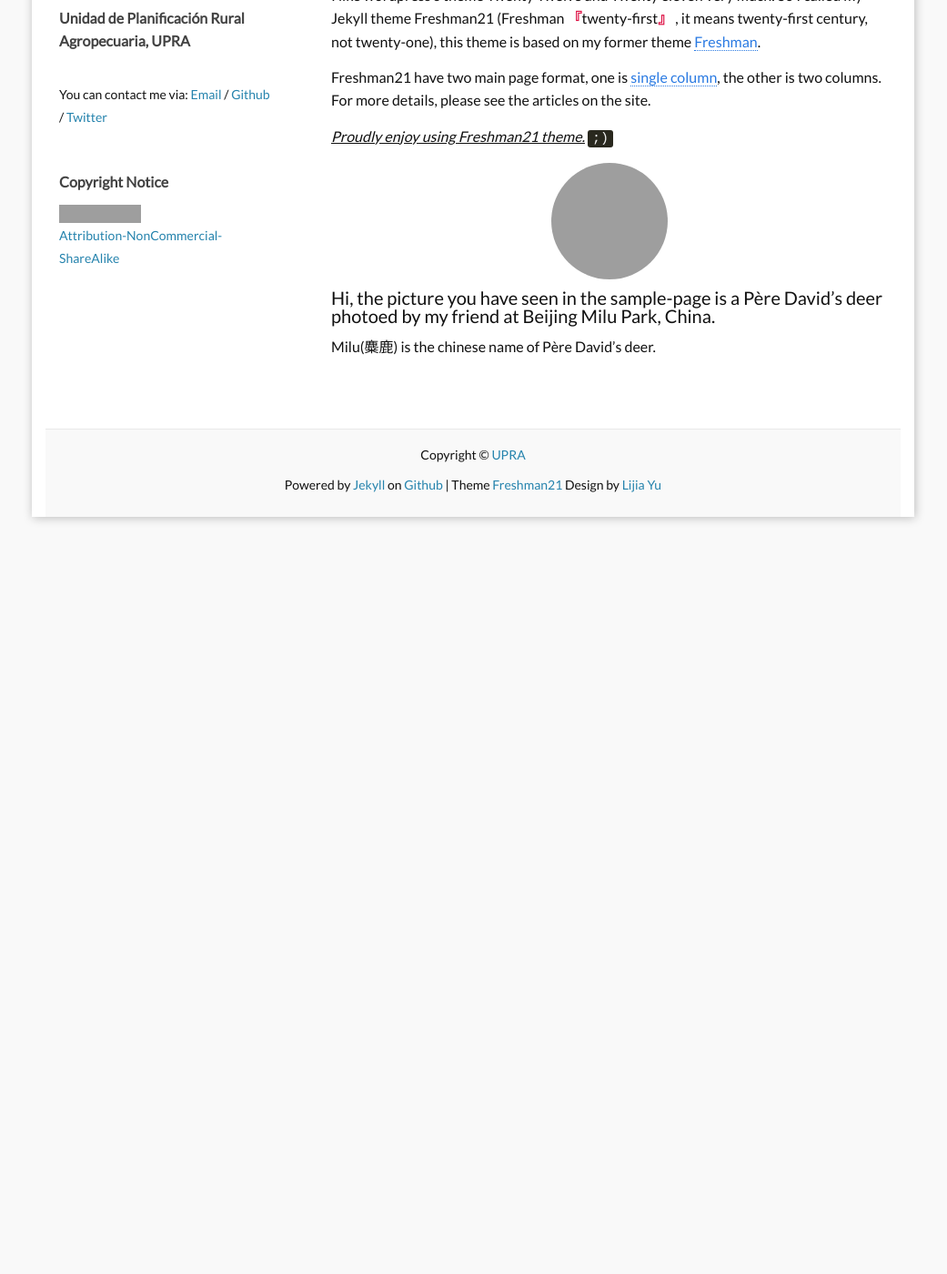
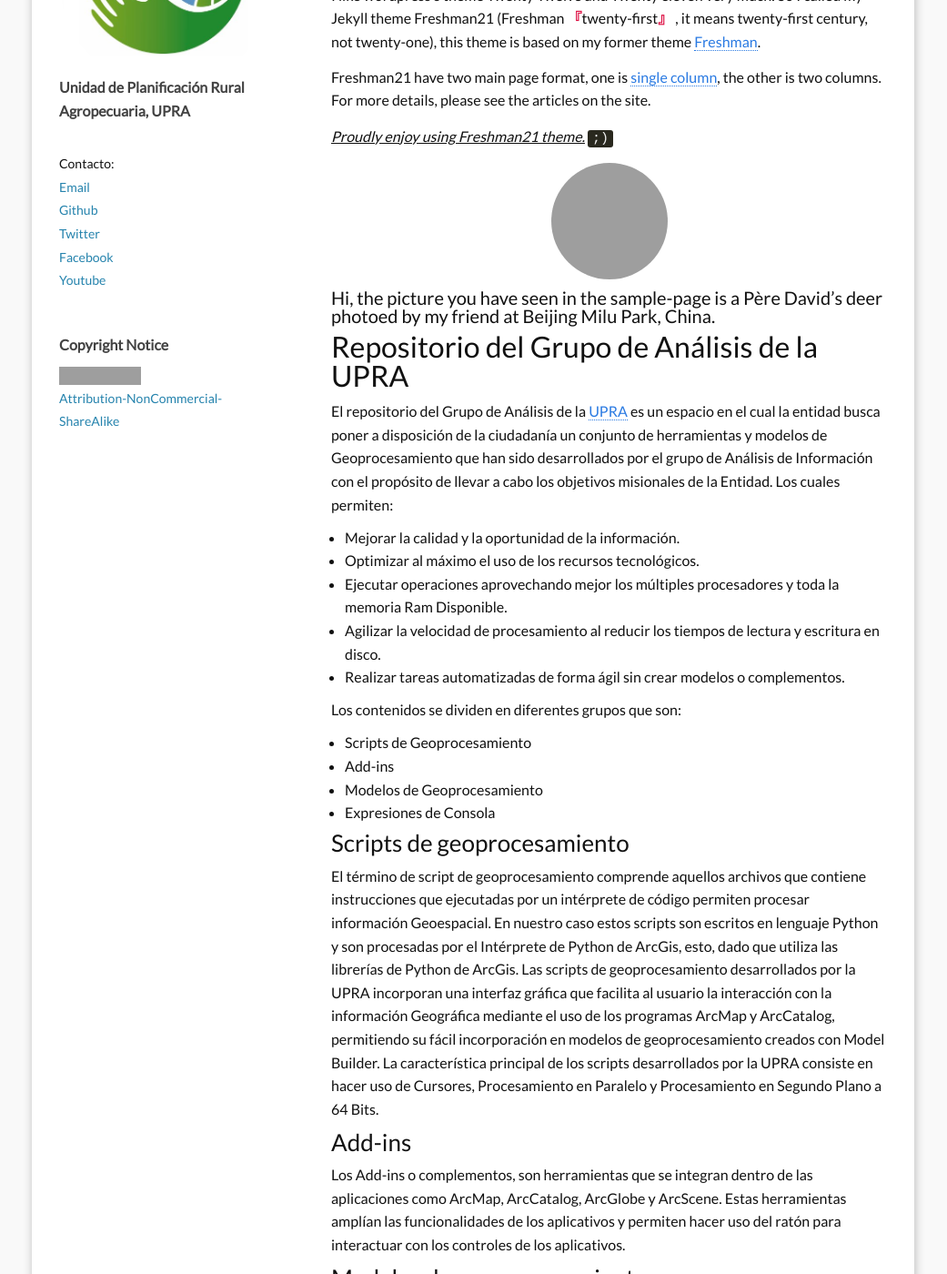
Before and after one commit to UpraAnalisis/UpraAnalisis.github.io, a Jekyll site: the page built from b_about.md, in a window 1280 px wide and 1400 px high, scrolled down 270 px. Shown: the whole window at 91% size, without its empty margins (120-1161 px from the left). Built offline with Jekyll 4.4.1, drawn with Linux system fonts in a browser that asks for light colours; comment, search, counter and statistics services are not loaded; before the commit the page ends 900 px from its top, so only the background shows below that; some of the changed text lies outside the part shown; grey boxes are pictures that could not be loaded.

Commit message:
Cambios en las redes sociales y el config

```diff
--- a/_config.yml
+++ b/_config.yml
@@ -2,9 +2,9 @@
 title: UPRA
 tagline: Unidad de Planificación Rural Agropecuaria
 #author: Lijia Yu
-email: yu@lijiayu.net
-description: "Freshman21 is a Jekyll blog theme." # You can edit this line in _config.yml. It will appear in your document head meta and in your feed.xml site description
-keywords: "Jekyll, theme, Freshman21"
+email: atencionalusuario@upra.gov.co
+#description: "Freshman21 is a Jekyll blog theme." # You can edit this line in _config.yml. It will appear in your document head meta and in your feed.xml site description
+#keywords: "Jekyll, theme, Freshman21"
 baseurl: "" # the subpath of your site, e.g. /blog/
 url: "https://upraanalisis.github.io" # the base hostname & protocol for your site
 locale: es_CO
--- a/_includes/Aboutme.html
+++ b/_includes/Aboutme.html
@@ -1,22 +1,28 @@
 <div class="sidebar-module about">
   <!--<h4>{{ site.locales[site.default_locale].Aboutme }}</h4>-->
-  <img title="{{site.author}}" src="{{site.aboutme_photo}}" alt="{{site.author}}"/>
-  <br/>
+  <img style="height: 230px !important; width: 230px !important; border-radius: 40% !important; margin: 0 auto !important; display: block !important;" title="{{site.author}}" src="{{site.aboutme_photo}}" alt="{{site.author}}"/>
   <h4><span>{{site.aboutme}}</span></h4>
   <br/>
 
   {% if site.ShowContactInfo == "True" %}
 
-  You can contact me via:
+  Contacto:
+  <br >
 
   {% if site.email != empty %}
-  <a href="mailto:{{site.email}}" title="mailto: {{site.email}}">Email</a> /
+  <a href="mailto:{{site.email}}" title="mailto: {{site.email}}">Email</a><br >
   {% endif %}
   {% if site.github_username != empty %}
-  <a href="https://github.com/{{site.github_username}}" title="GithubID: {{site.github_username}}">Github</a> /
+  <a href="https://github.com/{{site.github_username}}" title="GithubID: {{site.github_username}}">Github</a><br >
   {% endif %}
   {% if site.twitter_username != empty %}
-  <a href="https://twitter.com/{{site.twitter_username}}" title="TwitterID: {{site.twitter_username}}">Twitter</a>
+  <a href="https://twitter.com/{{site.twitter_username}}" title="TwitterID: {{site.twitter_username}}">Twitter</a> <br >
+  {% endif %}
+  {% if site.facebook_username != empty %}
+  <a href="https://facebook.com/{{site.facebook_username}}" title="FacebookID: {{site.facebook_username}}">Facebook</a> <br >
+  {% endif %}
+  {% if site.youtube_username != empty %}
+  <a href="https://youtube.com/{{site.youtube_username}}" title="YoutubeID: {{site.youtube_username}}">Youtube</a> <br >
   {% endif %}
 
   {% endif %}
--- a/_includes/footer.html
+++ b/_includes/footer.html
@@ -1,7 +1,7 @@
 <footer class="site-footer">
 
   <p>Copyright &copy; <a href="{{ site.baseurl }}/">{{site.title}}</a></p>
-  <p>Powered by <a href="https://github.com/jekyll/jekyll">Jekyll</a>
+  <p>Powered by <a href="https://github.com/kanocampillo">Carlos Cano</a>,<a href="https://github.com/wfpinedar">Fernando Pineda</a>
   on
   <a href="https://github.com/">Github</a>
   | Theme <a href="https://github.com/yulijia/freshman21/">Freshman21</a> Design by <a href="http://yulijia.net">Lijia Yu</a>
--- a/b_about.md
+++ b/b_about.md
@@ -21,4 +21,35 @@
 
 #### Hi, the picture you have seen in the sample-page is a Père David's deer photoed by my friend at Beijing Milu Park, China.
 
-Milu(麋鹿) is the chinese name of Père David's deer.
+
+## Repositorio del Grupo de Análisis de la UPRA
+
+El repositorio del Grupo de Análisis de la [UPRA](http://upra.gov.co/) es un espacio en el cual la entidad busca poner a disposición de la ciudadanía un conjunto de herramientas y modelos de Geoprocesamiento que han sido desarrollados por el grupo de Análisis de Información con el propósito de llevar a cabo los objetivos misionales de la Entidad. Los cuales permiten:
+
+- Mejorar la calidad y la oportunidad de la información.
+- Optimizar al máximo el uso de los recursos tecnológicos.
+- Ejecutar operaciones aprovechando mejor los múltiples procesadores y toda la memoria Ram Disponible.
+- Agilizar la velocidad de procesamiento al reducir los tiempos de lectura y escritura en disco.
+- Realizar tareas automatizadas de forma ágil sin crear modelos o complementos.
+
+
+Los contenidos se dividen en diferentes grupos que son:
+
+- Scripts de Geoprocesamiento
+- Add-ins
+- Modelos de Geoprocesamiento
+- Expresiones de Consola
+
+
+### Scripts de geoprocesamiento
+El término de script de geoprocesamiento comprende aquellos archivos que contiene instrucciones que ejecutadas por un intérprete de código permiten procesar información Geoespacial.  En nuestro caso estos scripts  son escritos en lenguaje Python y son procesadas por el Intérprete de Python de ArcGis, esto, dado que utiliza las librerías de Python de ArcGis.
+Las scripts de geoprocesamiento desarrollados por la UPRA incorporan una interfaz gráfica que facilita al usuario la interacción con la información Geográfica mediante el uso de los programas ArcMap y ArcCatalog, permitiendo su fácil incorporación en modelos de geoprocesamiento creados con Model Builder. La característica principal de los scripts desarrollados por la UPRA consiste en hacer uso de Cursores, Procesamiento en Paralelo y Procesamiento en Segundo Plano a 64 Bits.
+
+### Add-ins
+Los Add-ins o complementos, son herramientas que se integran dentro de las aplicaciones  como ArcMap, ArcCatalog, ArcGlobe y ArcScene. Estas herramientas amplían las funcionalidades de los aplicativos y permiten hacer uso del ratón para interactuar con los controles de los aplicativos.
+
+### Modelos de geoprocesamiento
+Los modelos son flujos de trabajo que encadenan secuencias de herramientas de geoprocesamiento y suministran la salida de una herramienta a otra herramienta como entrada. En los modelos compartidos por el Grupo de Análisis de la UPRA es posible apreciar todos los procesos que se llevaron a cabo para obtener los productos geográficos teniendo en cuanta las metodologías definidas por la entidad.
+
+### Expresiones de Consola
+Las expresiones de consola son scripts que deben ejecutados en la consola de Python incorporada en las aplicaciones como ArcMap y ArcCatalog. Esto debido a que hacen uso de  elementos como la tabla de contenido y el lienzo del mapa.
```
Also changed, not shown: 1 other file.
